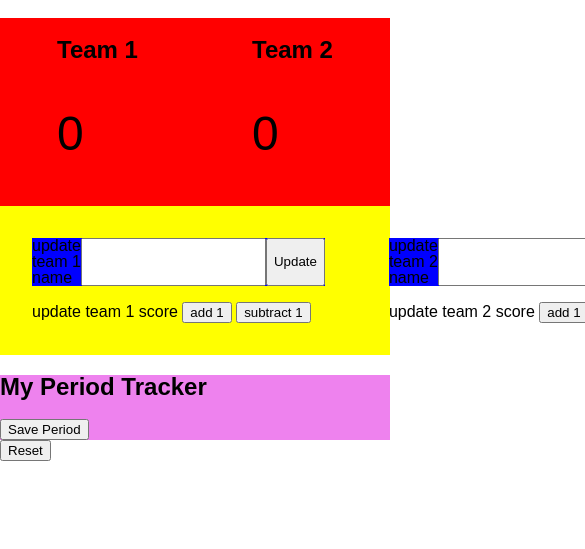
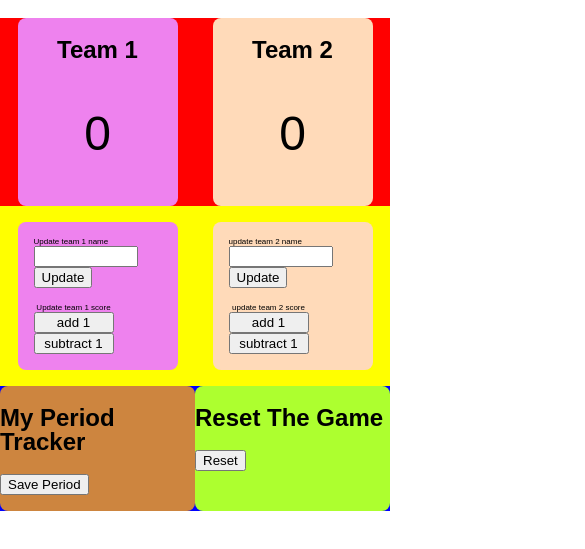
Before and after one commit to Elro1118/counter, a website: page public/index.html in a window 390 px wide. Shown: the part 121-670 px from the top of the page, 585 px wide, since content can reach past the window. Drawn offline with Linux system fonts and the light colour scheme.

Commit message:
improvingFaseII

```diff
--- a/public/index.html
+++ b/public/index.html
@@ -26,7 +26,7 @@
     <section class="update-score">
       <section class="team1">
         <section class="team-name">
-					update team 1 name
+          Update team 1 name
           <!-----My Team1 Name Text Label----->
           <input type="text" class="myNameTeam1Txt" />
           <!---------------------------->
@@ -34,8 +34,8 @@
           <button class="update-team-1-name">Update</button>
           <!---------------------------->
         </section>
-				<section>
-					update team 1 score
+        <section class="team-score">
+          Update team 1 score
           <!-- My Team1 Buttons for Add and Rest -->
           <button class="team-1-add-1-button">add 1</button>
           <button class="team-1-subtract-1-button">subtract 1</button>
@@ -52,7 +52,7 @@
           <button class="update-team-2-name">Update</button>
           <!---------------------------->
         </section>
-				<section>
+        <section class="team-score">
           update team 2 score
           <!-- My Team2 Buttons for Add and Rest -->
           <button class="team-2-add-2-button">add 1</button>
@@ -61,12 +61,17 @@
         </section>
       </section>
     </section>
+    <section class="periodResetSection">
       <section class="myPeriodTrackerSection">
         <h2>My Period Tracker</h2>
+        <button class="savePeriod">Save Period</button>
         <p></p>
-			<button class="savePeriod">Save Period</button>
-		</section class = "myResetSection">
-		<section><button class="resetButton">Reset</button></section>
+      </section>
+      <section class="myResetSection">
+        <h2>Reset The Game</h2>
+        <button class="resetButton">Reset</button>
+      </section>
+    </section>
     <script src="/main.js" charset="utf-8"></script>
   </body>
 </html>
--- a/public/screen.css
+++ b/public/screen.css
@@ -10,19 +10,33 @@ body {
   margin: 0;
   min-height: 100%;
 }
-/* -----Top Section----- */
+/* -----Title Counter----- */
 h1 {
   text-align: center;
   background: pink;
   width: 25%;
   border-radius: 0.5rem;
 }
-
+/* ----- Organizer Name and Score Teams */
 .score-area {
   display: flex;
   justify-content: space-around;
   background: red;
 }
+/* -----Name and Score Team1 */
+.team1 {
+  background: violet;
+  width: 20rem;
+  border-radius: 0.5rem;
+}
+/* -------------------------*/
+/* -----Name and Score Team2 */
+.team2 {
+  background: peachpuff;
+  width: 20rem;
+  border-radius: 0.5rem;
+}
+/* -------------------------*/
 
 .score-area p {
   font-size: 3rem;
@@ -38,17 +52,68 @@ h1 {
 .update-score .team-name {
   display: flex;
   flex-direction: row;
-  background: blue;
 }
 
 .update-score section {
   margin: 1rem;
 }
-
+/* -----Period Tracker Section----- */
 .myPeriodTrackerSection {
-  background: violet;
+  background: peru;
+  width: 20rem;
+  border-radius: 0.5rem;
+}
+/* -------------------------------- */
+/* -----Reset Section----- */
+.myResetSection {
+  background: greenyellow;
+  width: 20rem;
+  border-radius: 0.5rem;
+}
+/* ----------------------- */
+.periodResetSection {
+  background: blue;
+  display: flex;
+  flex-direction: row;
+  justify-content: space-around;
 }
 
-.myResetSection {
-  background: greenyellow;
+@media (max-width: 600px) {
+  /* -----Name and Score Team1 */
+  .team1 {
+    background: violet;
+    width: 10rem;
+    border-radius: 0.5rem;
+    text-align: center;
+  }
+  /* -------------------------*/
+  /* -----Name and Score Team2 */
+  .team2 {
+    background: peachpuff;
+    width: 10rem;
+    border-radius: 0.5rem;
+    text-align: center;
+  }
+  /* -------------------------*/
+  /* -----Update Team1 Name  */
+  .team-name {
+    display: flex;
+    flex-flow: column wrap;
+    font-size: 0.5rem;
+  }
+  .myNameTeam1Txt {
+    width: 6rem;
+  }
+  .myNameTeam2Txt {
+    width: 6rem;
+  }
+  /* ----------------------- */
+  /* -----Update Team1 Score */
+  .team-score {
+    display: flex;
+    flex-flow: column wrap;
+    font-size: 0.5rem;
+    width: 5rem;
+  }
+  /* ----------------------- */
 }
```
Lines whose indentation alone changed are shown as unchanged.
